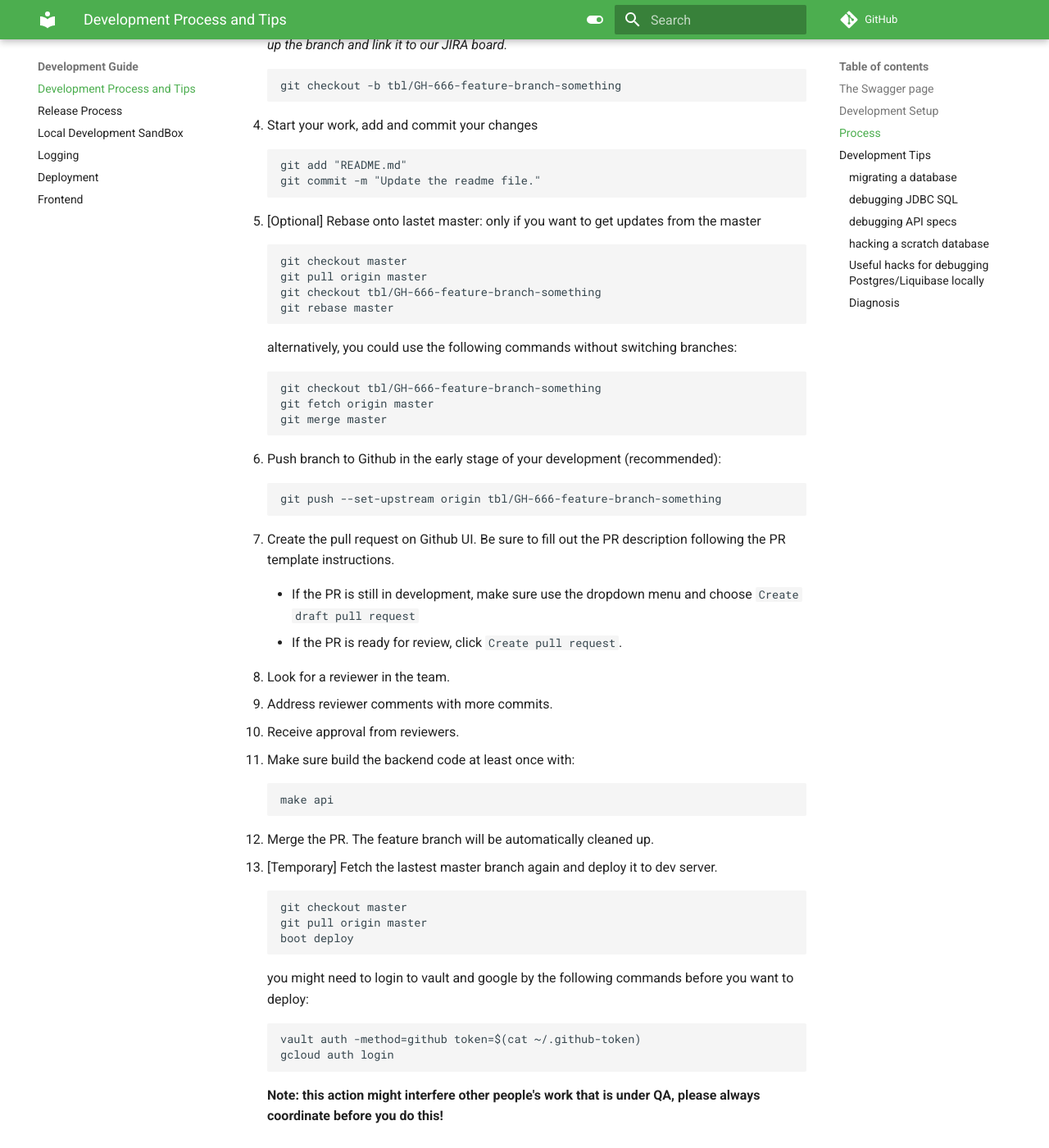
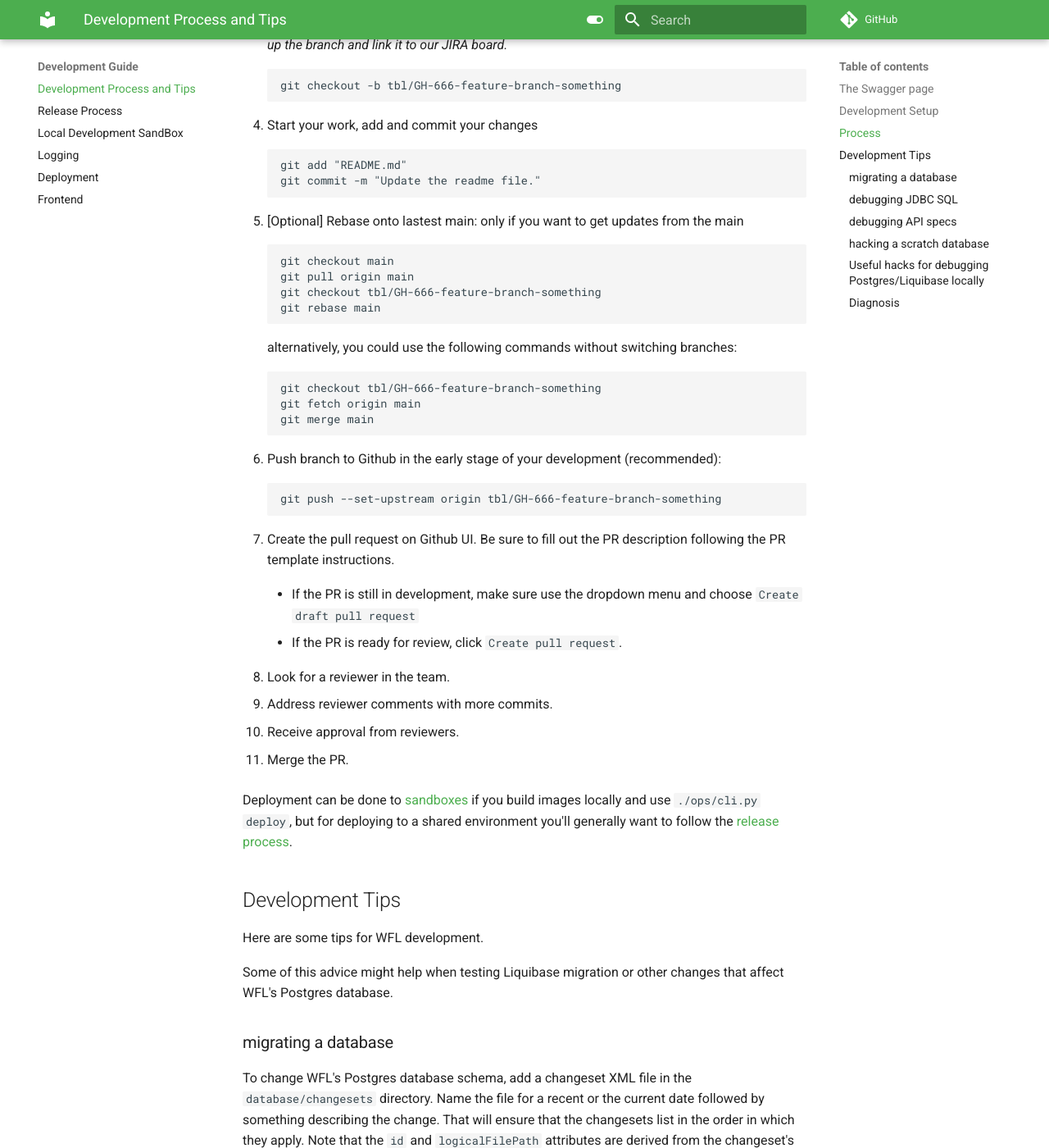
Before and after one commit to broadinstitute/wfl, an MkDocs documentation site: the page built from docs/md/dev-process.md, in a window 1280 px wide and 1400 px high, scrolled down 1790 px. Shown: the whole window at 82% size. Built offline with MkDocs 1.6.1 and Material for MkDocs 9.7.7, drawn with Linux system fonts in a browser that asks for light colours; comment, search, counter and statistics services are not loaded; some of the changed text lies outside the part shown.

Commit message:
from master to main

````diff
--- a/docs/md/dev-process.md
+++ b/docs/md/dev-process.md
@@ -63,22 +63,22 @@
 
 ## Process
 
-We always make feature branches from `master`,
+We always make feature branches from `main`,
 make pull requests,
 ask for reviews
-and merge back to `master` on Github.
+and merge back to `main` on Github.
 
-For the release process, please refer to the [release guide](/docs/md/dev-release.md)
+For the release process, please refer to the [release guide](../dev-release/)
 
 1. Clone the repo
     ```
     git@github.com:broadinstitute/wfl.git
     ```
 
-2. Start from the latest copy of the remote master
+2. Start from the latest copy of the remote main
     ```
-    git checkout master
-    git pull origin master
+    git checkout main
+    git pull origin main
     ```
 
 3. Create a feature branch
@@ -96,19 +96,19 @@
     git commit -m "Update the readme file."
     ```
 
-5. [Optional] Rebase onto lastet master: only if you want to get updates from the master
+5. [Optional] Rebase onto lastest main: only if you want to get updates from the main
     ```
-    git checkout master
-    git pull origin master
+    git checkout main
+    git pull origin main
     git checkout tbl/GH-666-feature-branch-something
-    git rebase master
+    git rebase main
     ```
 
     alternatively, you could use the following commands without switching branches:
     ```
     git checkout tbl/GH-666-feature-branch-something
-    git fetch origin master
-    git merge master
+    git fetch origin main
+    git merge main
     ```
 
 6. Push branch to Github in the early stage of your development (recommended):
@@ -128,27 +128,12 @@
 
 10. Receive approval from reviewers.
 
-11. Make sure build the backend code at least once with:
-    ```
-    make api
-    ```
+11. Merge the PR.
 
-12. Merge the PR. The feature branch will be automatically cleaned up.
+Deployment can be done to [sandboxes](../dev-sandbox/) if you build images locally and use `./ops/cli.py deploy`, but
+for deploying to a shared environment you'll generally want to follow the [release process](../dev-release/).
 
-13. [Temporary] Fetch the lastest master branch again and deploy it to dev server.
-    ```
-    git checkout master
-    git pull origin master
-    boot deploy
-    ```
 
-    you might need to login to vault and google by the following commands before you want to deploy:
-    ```
-    vault auth -method=github token=$(cat ~/.github-token)
-    gcloud auth login
-    ```
-
-    **Note: this action might interfere other people's work that is under QA, please always coordinate before you do this!**
 
 ## Development Tips
 
````
Also changed, not shown: docs/md/dev-release.md (+1 -1 lines), docs/md/dev-sandbox.md (+1 -1 lines), docs/md/index.md (+3 -3 lines), docs/md/modules-wgs.md (+1 -1 lines), readme.md, 5 other files.
